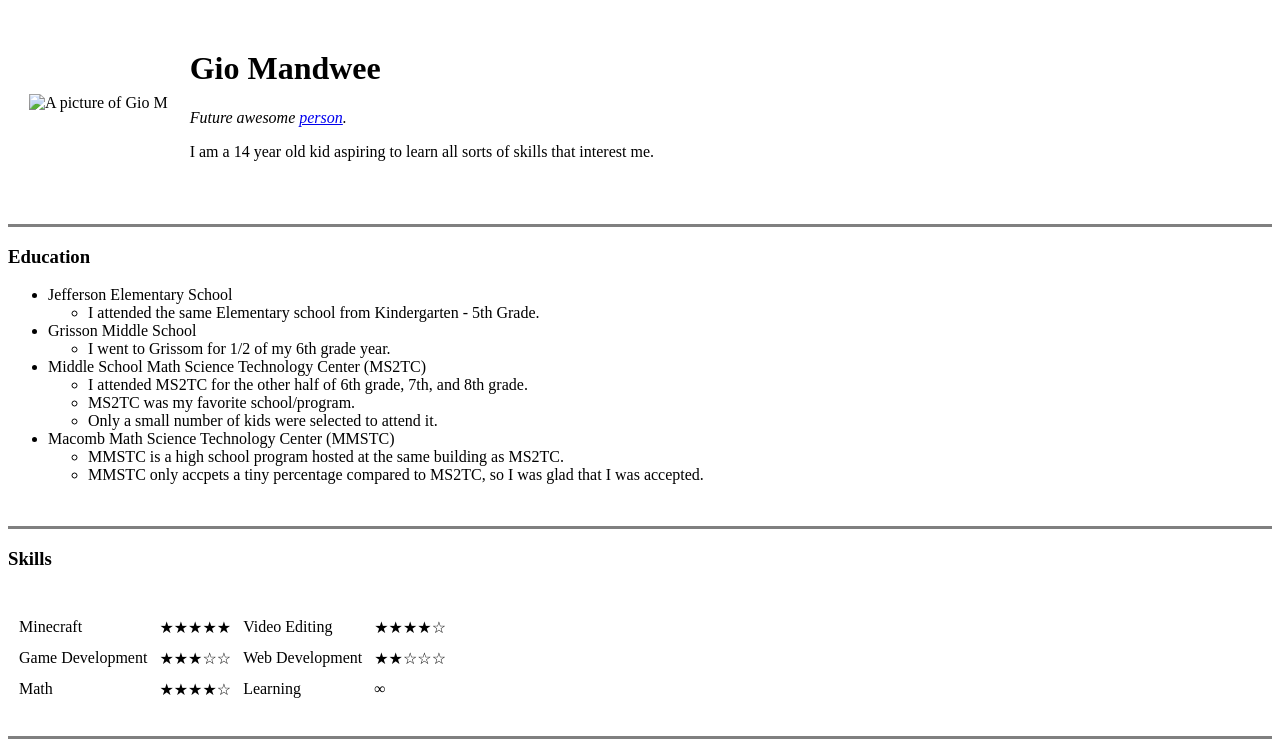
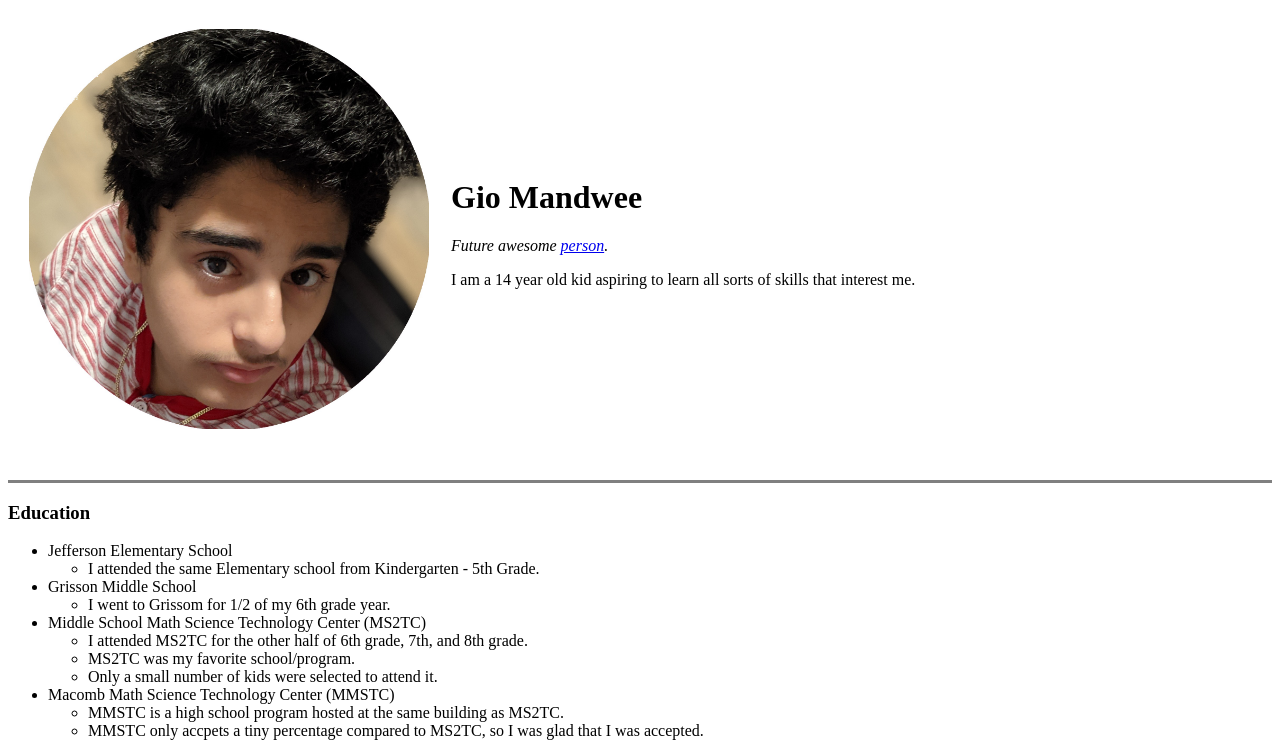
Before and after one commit to speedybeaver/personalSite, a plain HTML site: page index.html in a window 1280 px wide. Shown: the top 744 px of the page. Drawn offline with Linux system fonts and the light colour scheme.

Commit message:
Update index.html

```diff
--- a/index.html
+++ b/index.html
@@ -10,7 +10,7 @@
 
   <table cellspacing=20>
     <tr>
-      <td><img src="images/PORTRAIT.jpg" alt="A picture of Gio M" width=400 height=400></td>
+      <td><img src="PORTRAIT.jpg" alt="A picture of Gio M" width=400 height=400></td>
       <td>
         <h1>Gio Mandwee</h1>
         <p><em>Future awesome <a href="https://i.ytimg.com/vi/3DEKfnqE_84/maxresdefault.jpg">
```
